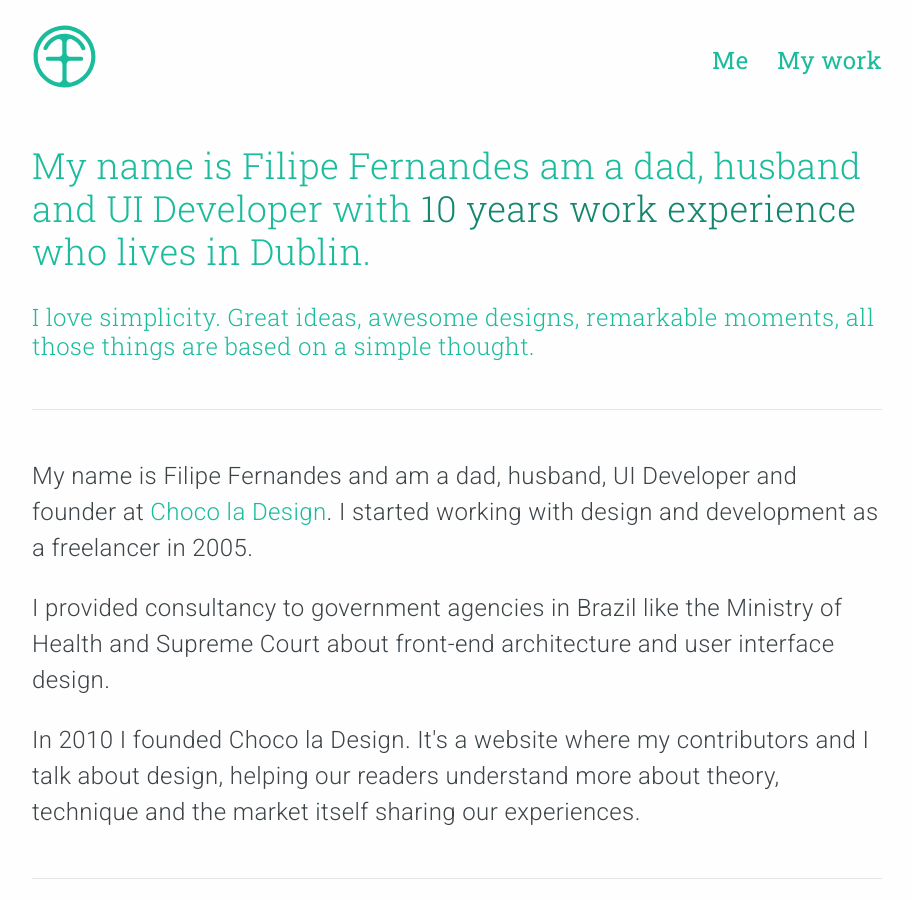
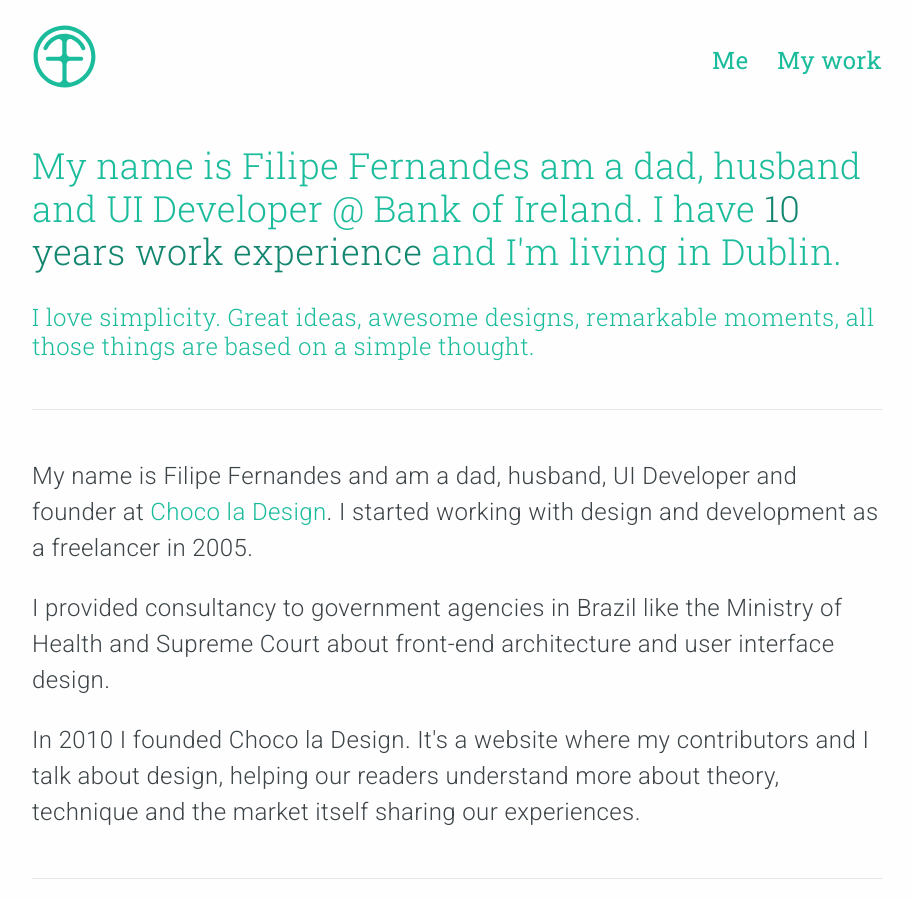
Before and after one commit to filipesf/filipesf.github.io, a Jekyll site: the page built from index.html, in a window 1280 px wide and 900 px high. Shown: the whole window, without its empty margins (183-1095 px from the left). Built offline with Jekyll 4.4.1, drawn with Linux system fonts in a browser that asks for light colours; nearby versions of some CDN libraries.

Commit message:
Tasty  headline

```diff
--- a/_includes/hero.html
+++ b/_includes/hero.html
@@ -1,6 +1,6 @@
 <section class="hero">
   <div class="wrapper">
-    <h2 class="hero__title">My name is Filipe Fernandes am a dad, husband and UI Developer with <a href="{{ site.linkedin }}" rel="nofollow" title="Know more about my experience" target="_blank">10 years work experience</a> who lives in Dublin.</h2>
+    <h2 class="hero__title">My name is Filipe Fernandes am a dad, husband and UI Developer @ Bank of Ireland. I have <a href="{{ site.linkedin }}" rel="nofollow" title="Know more about my experience" target="_blank">10 years work experience</a> and I'm living in Dublin.</h2>
 
     <h3 class="hero__subtitle">I love simplicity. Great ideas, awesome designs, remarkable moments, all those things are based on a simple thought.</h3>
     <hr>
```
